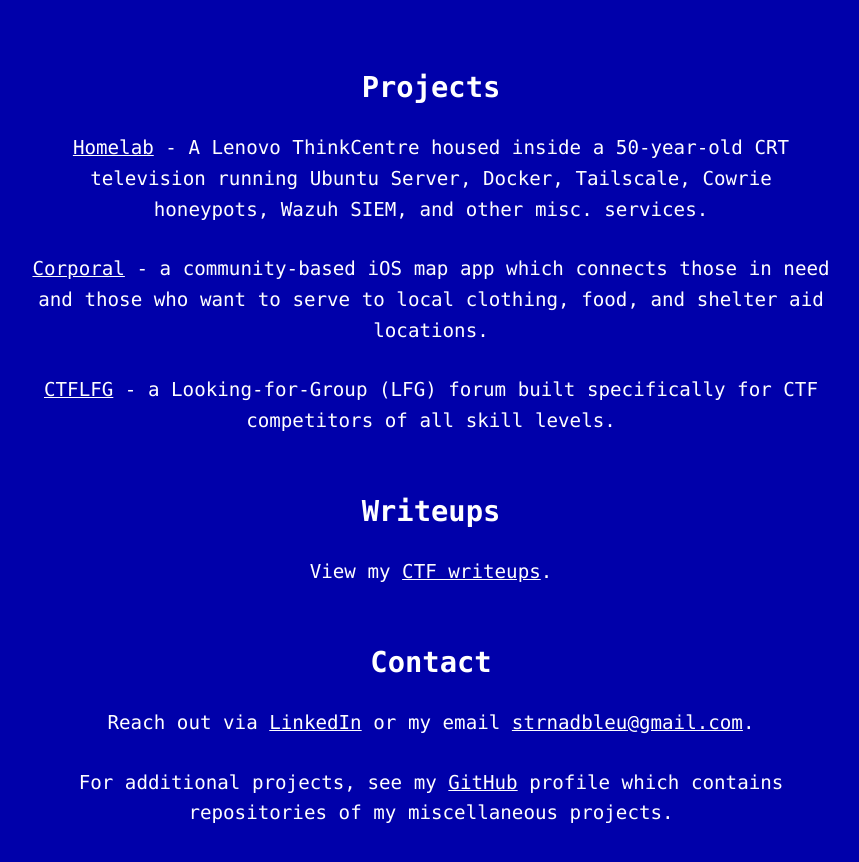
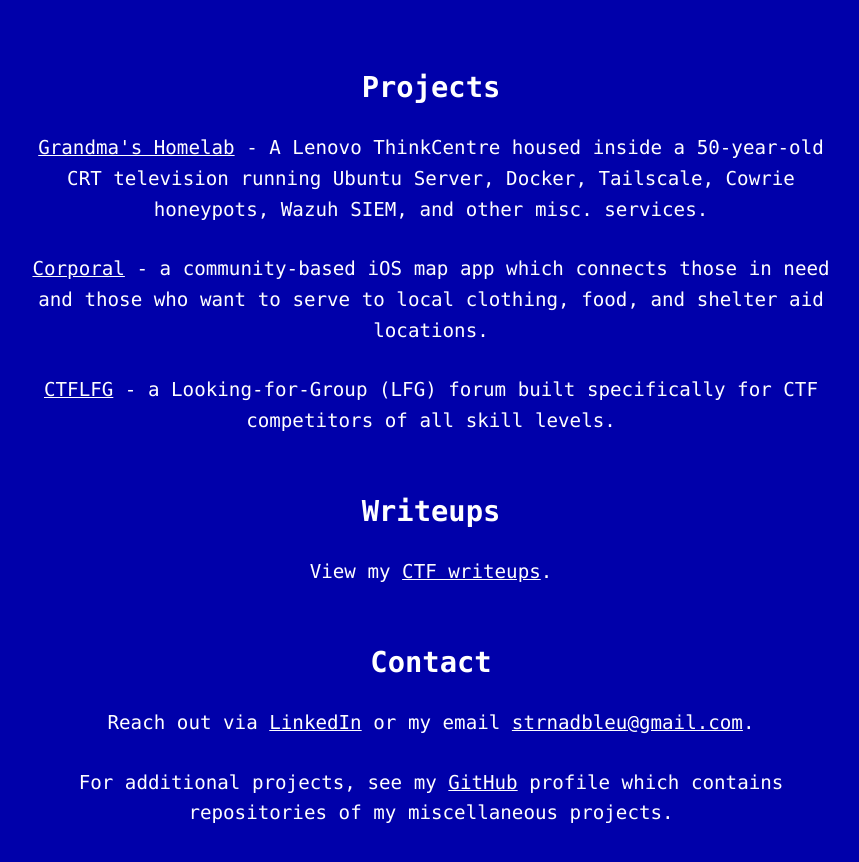
Before and after one commit to bleusos/bleusos.github.io-main, a plain HTML site: page portfolio.html in a window 1280 px wide. Shown: the part 1080-1942 px from the top of the page, without its empty margins (209-1068 px from the left). Drawn offline with Linux system fonts and the light colour scheme.

Commit message:
Not just any homelab. It's Grandma's Homelab

```diff
--- a/portfolio.html
+++ b/portfolio.html
@@ -107,7 +107,7 @@
   </ul>
 
   <h2>Projects</h2>
-  <p><a href="homelab.html">Homelab</a> - A Lenovo ThinkCentre housed inside a 50-year-old CRT television running Ubuntu Server, Docker, Tailscale, Cowrie honeypots, Wazuh SIEM, and other misc. services.</p>
+  <p><a href="homelab.html">Grandma's Homelab</a> - A Lenovo ThinkCentre housed inside a 50-year-old CRT television running Ubuntu Server, Docker, Tailscale, Cowrie honeypots, Wazuh SIEM, and other misc. services.</p>
   <p><a href="corporal.html">Corporal</a> - a community-based iOS map app which connects those in need and those who want to serve to local clothing, food, and shelter aid locations.</p>
   <p><a href="ctflfg.html">CTFLFG</a> - a Looking-for-Group (LFG) forum built specifically for CTF competitors of all skill levels.</p>
 
```
